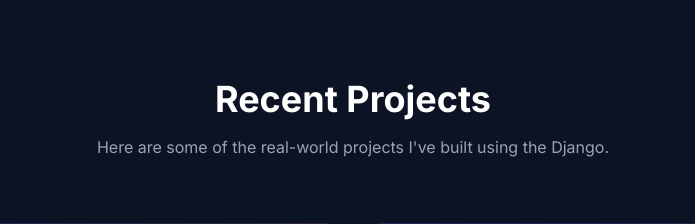
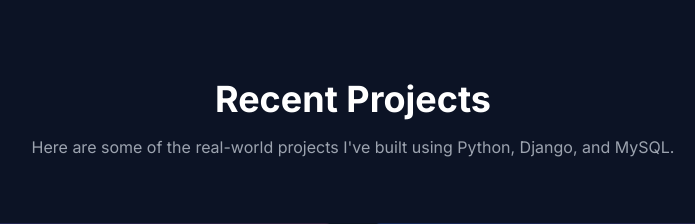
Before and after one commit to Shubh-0503/Shubham-Portfolio, a Django app: page / in a window 1280 px wide. Shown: the part 2614-2838 px from the top of the page, without its empty margins (287-982 px from the left). Run offline with Django 5.2, Linux system fonts and the light colour scheme; some libraries are stand-ins or nearby versions.

Commit message:
Update project Heading

```diff
--- a/templates/home.html
+++ b/templates/home.html
@@ -399,8 +399,7 @@
             <div class="max-w-7xl mx-auto px-4 sm:px-6 lg:px-8">
                 <div class="text-center mb-16">
                     <h2 class="text-3xl md:text-4xl font-bold text-white mb-4">Recent Projects</h2>
-                    <p class="text-gray-400 max-w-2xl mx-auto">Here are some of the real-world projects I've built using
-                        the Django.</p>
+                    <p class="text-gray-400 max-w-2xl mx-auto">Here are some of the real-world projects I've built using Python, Django, and MySQL.</p>
                 </div>
                 <div class="grid grid-cols-1 md:grid-cols-2 gap-8">
                     <!-- Project 1 -->
```
